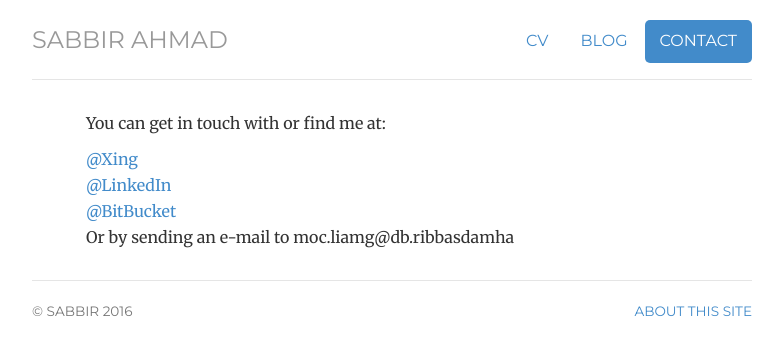
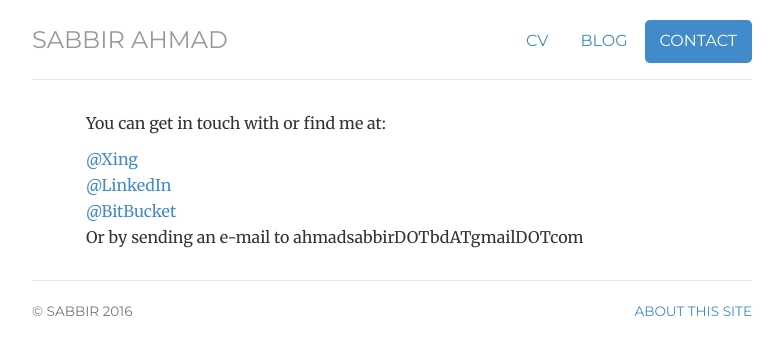
Before and after one commit to muktoshuvro/muktoshuvro.github.io, a Jekyll site: the page built from contact/index.html, in a window 1280 px wide. Shown: the top 355 px of the page, without its empty margins (248-1031 px from the left). Built offline with Jekyll 4.4.1, drawn with Linux system fonts in a browser that asks for light colours.

Commit message:
new update

```diff
--- a/contact/index.html
+++ b/contact/index.html
@@ -16,7 +16,7 @@ description: Contact information for Jonathan McGlone, a Librarian, Front-End De
 		<li><a href="https://de.linkedin.com/in/sabb2583">@LinkedIn</a></li>
 	    <li><a href="https://bitbucket.org/muktoshuvro/">@BitBucket</a></li>
 	<!-- <li><a href="http://dribbble.com/jmcglone">@Dribbble</a></li> -->
-	<li>Or by sending an e-mail to <span class="obfuscate"> ahmadsabbir.bd@gmail.com</span></li>
+	<li>Or by sending an e-mail to ahmadsabbirDOTbdATgmailDOTcom</span></li>
 	</ul>
 
 </div>
```
